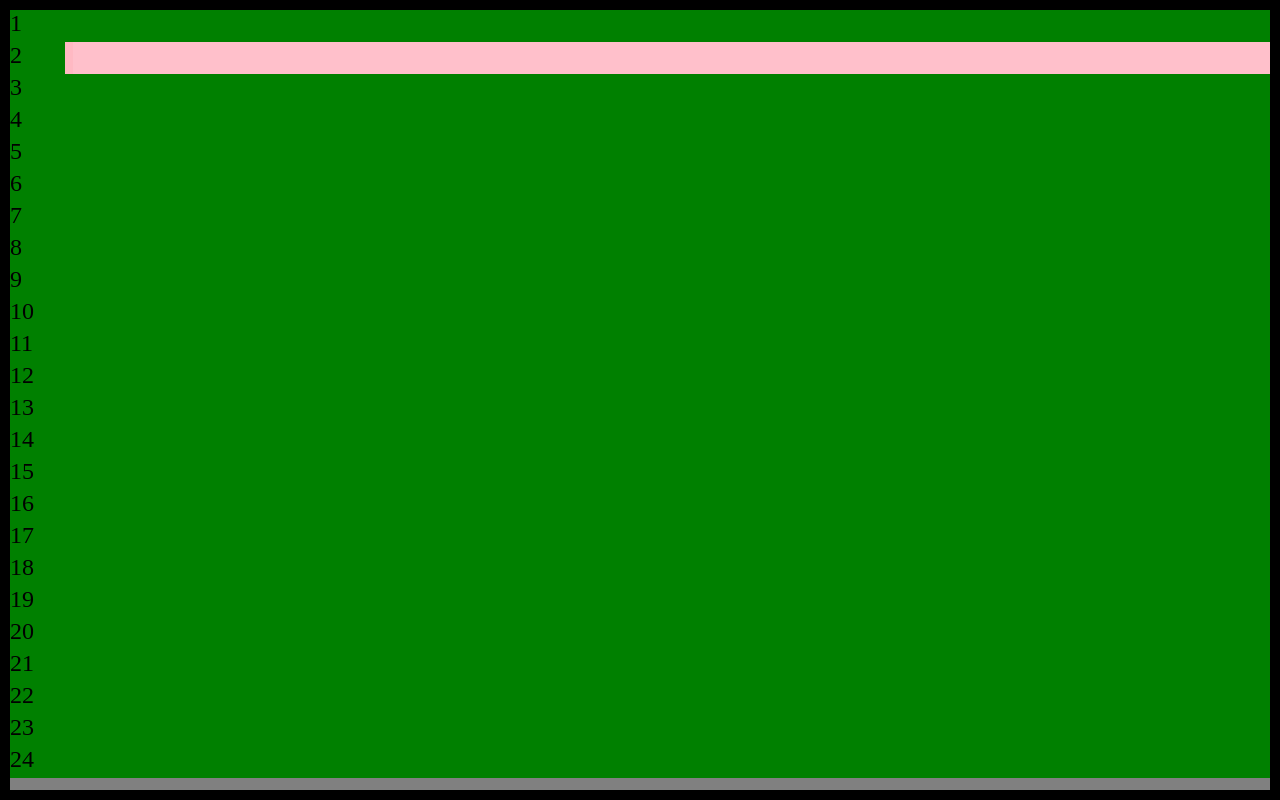
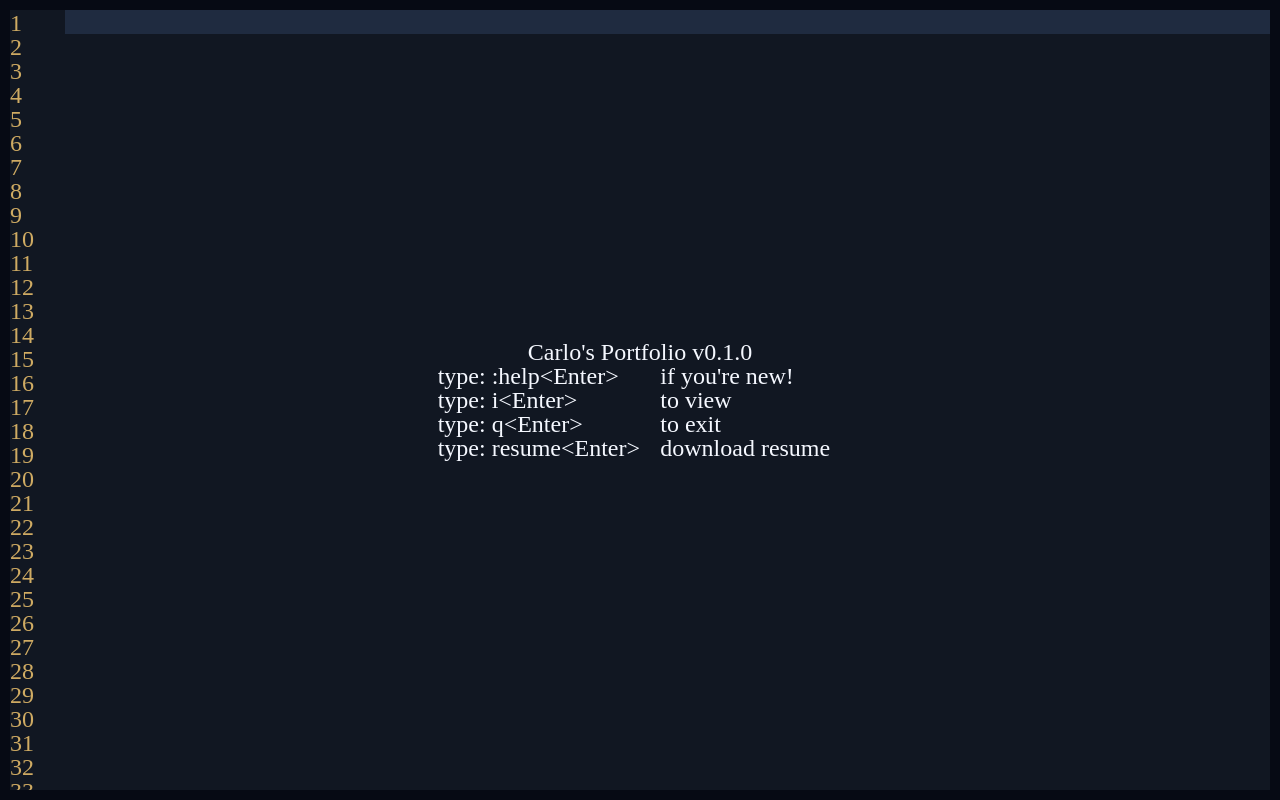
Before and after one commit to carlo-baron/portfolio, a React (Vite) app: page / in a window 1280 px wide. Built offline with nearby package versions, Linux system fonts and the light colour scheme.

Commit message:
lines and welcome div

```diff
--- a/src/App.css
+++ b/src/App.css
@@ -1,17 +1,28 @@
+:root{
+    --bg: #111722;
+    --bg-dark: #060A14;
+    --highlight: #1F2B40;
+    --text: #F5F8FF;
+    --line-num: #CFAB63;
+}
+
 *{
     padding: 0;
     margin: 0;
     box-sizing: border-box;
-    font-size: 62.5%;
 }
 
 html,body,#root{
     height: 100%;
 }
 
+html{
+    font-size: 62.5%;
+}
+
 body{
     padding: 1rem;
-    background: black;
+    background: var(--bg-dark);
 }
 
 main{
@@ -19,6 +30,53 @@ main{
     height: 100%;
     width: 100%;
     overflow: hidden;
+
+    position: relative;
+}
+
+.wrapper{
+    position: relative;
+    display: grid;
+    grid-template-areas:
+        "head head"
+        "comm desc";
+    grid-template-columns: 1fr 1fr;
+
+    width: fit-content;
+    font-size: 2.4rem;
+    color: var(--text);
+
+    z-index: 10;
+    left: 50%;
+    top: 50%;
+    transform: translate(-50%, -50%);
+}
+
+.wrapper > div{
+    line-height: 24px;
+}
+
+.wrapper > div.head{
+    text-align: center;
+    grid-area: head;
+}
+.wrapper > div.command{
+    grid-area: comm;
+}
+.wrapper > div.desc{
+    grid-area: desc;
+    padding-left: 10%;
+}
+
+.command > span{
+    display: block;
+}
+
+.lines{
+    position: absolute;
+    width: 100%;
+    z-index: 0;
+    top:0;
 }
 
 .line{
@@ -26,20 +84,21 @@ main{
     gap: 3rem;
 
     width: 100%;
-    height: 32px;
-    background-color: green;
+    height: 24px;
+    background-color: var(--bg);
 }
 
 .line > p {
     font-size: 2.4rem;
     width: 2.5rem;
     user-select: none;
+    color: var(--line-num);
 }
 
 .highlight{
     display: none;
 
-    background-color: pink;
+    background-color: var(--highlight);
     flex: 1;
 }
 
@@ -48,15 +107,18 @@ main{
 }
 
 .highlight > div.cursor{
-    background-color: red;
+    background-color: var(--text);
     height: 100%;
-    width: .8rem;
+    width: 1rem;
 
-    animation: blinker 1s linear infinite;
+    animation: blinker 0.8s steps(1, start) infinite;
 }
 
 @keyframes blinker{
-    50%{
+    0%, 49.9%{
+        opacity: 1;
+    }
+    50%, 100%{
         opacity: 0;
     }
 }
--- a/src/App.tsx
+++ b/src/App.tsx
@@ -17,18 +17,18 @@ function Lines(): JSX.Element {
     const [activeLineIndex, setActiveLineIndex] = useState<number>(0);
 
     useEffect(() => {
-        const lineHeight = 32;
+        const lineHeight = 24;
         const mainHeight = document.querySelector('main')?.clientHeight || window.innerHeight;
 
         let targetParts = Math.floor(mainHeight / lineHeight);
         if (targetParts % 2 !== 0) targetParts -= 1;
 
         setLineCount(targetParts);
-        setActiveLineIndex(1);
+        setActiveLineIndex(0);
     }, []);
 
     const lines = [];
-    for (let i = 0; i < lineCount; i++) {
+    for (let i = 0; i < lineCount + 1; i++) {
         lines.push(
             <Line
             key={i}
@@ -38,15 +38,40 @@ function Lines(): JSX.Element {
         );
     }
 
-    return <>{lines}</>;
+    return <>
+            <div className="lines">
+                {lines}
+            </div>
+        </>;
+}
+
+function Welcome(){
+    return(
+        <>
+            <div className="wrapper">
+                <div className="head">Carlo's Portfolio v0.1.0</div>
+                <div className="command">
+                    <span>type: :help<span>&lt;Enter&gt;</span></span>
+                    <span>type: i<span>&lt;Enter&gt;</span></span>
+                    <span>type: q<span>&lt;Enter&gt;</span></span>
+                    <span>type: resume<span>&lt;Enter&gt;</span></span>
+                </div>
+                <div className="desc">
+                    <p>if you're new!</p>
+                    <p>to view</p>
+                    <p>to exit</p>
+                    <p>download resume</p>
+                </div>
+            </div>
+        </>
+    );
 }
 
 function App() {
     return (
         <>
             <main>
-                <div className="content">
-                </div>
+                <Welcome />
                 <Lines />
             </main>
         </>
```
Also changed, not shown: 1 other file (tests, documents, lock files or other folders).
